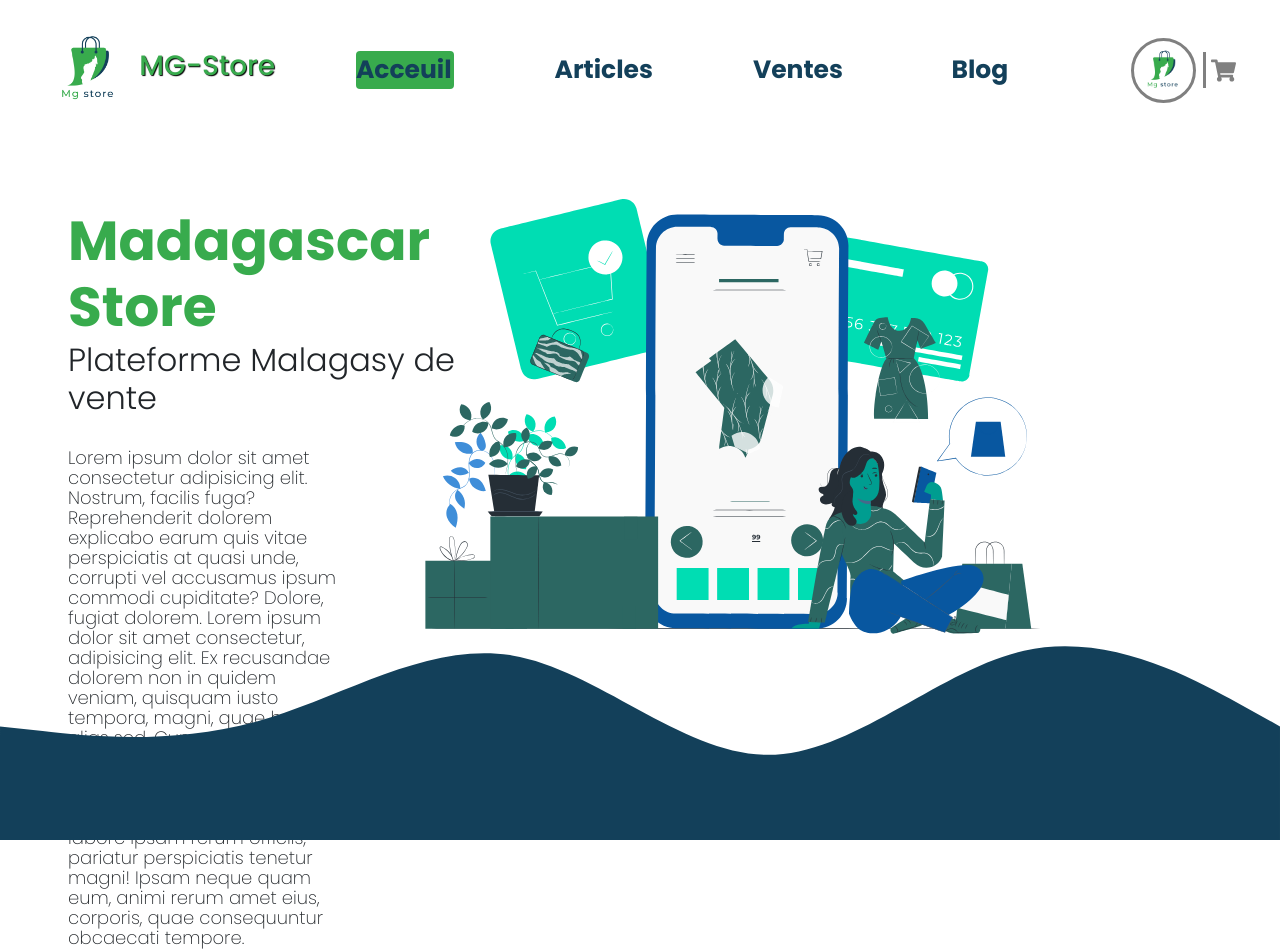
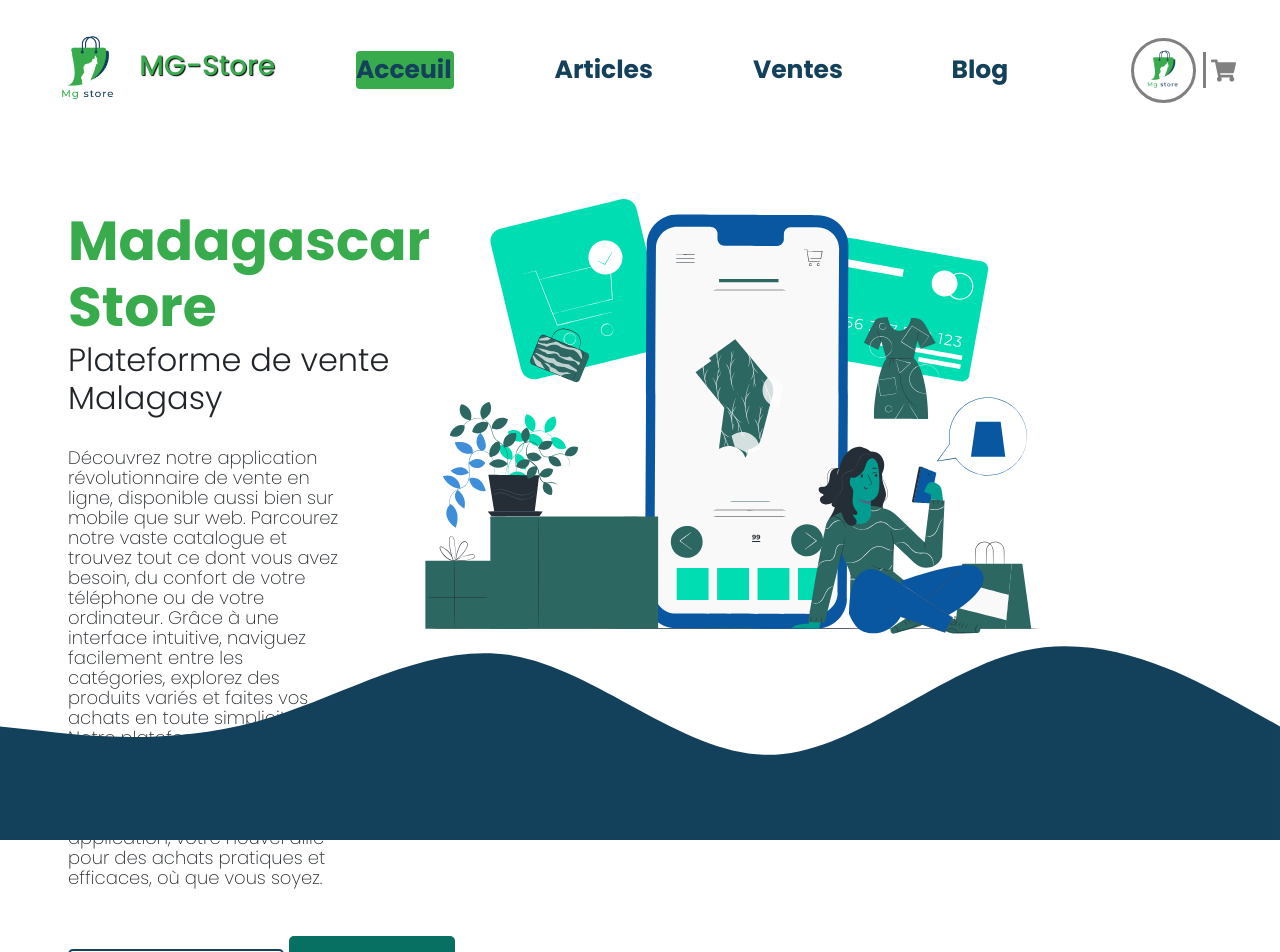
Before and after one commit to Princee04/Mg-Store, a React (Vite) app: page / in a window 1280 px wide. Shown: the top 952 px of the page. Built offline with nearby package versions, Linux system fonts and the light colour scheme.

Commit message:
changing de text intro

```diff
--- a/src/components/intro/Intro.jsx
+++ b/src/components/intro/Intro.jsx
@@ -6,15 +6,10 @@ const Intro = () => {
     return (
         <div className='intro-container'>
             <h1>Madagascar Store</h1>
-            <h2>Plateforme Malagasy de vente </h2>
+            <h2>Plateforme de vente  Malagasy </h2>
             <div className="text-container">
                 <p>
-                    Lorem ipsum dolor sit amet consectetur adipisicing elit. Nostrum, facilis fuga? Reprehenderit dolorem explicabo earum
-                    quis vitae perspiciatis at quasi unde, corrupti vel accusamus ipsum commodi cupiditate? Dolore, fugiat dolorem.
-                    Lorem ipsum dolor sit amet consectetur, adipisicing elit. Ex recusandae dolorem non in quidem veniam, quisquam iusto
-                    tempora, magni, quae harum alias sed. Cum, maiores consequuntur. Consequuntur saepe aspernatur repellat?
-                    Lorem ipsum dolor sit amet consectetur adipisicing elit. Ut labore ipsam rerum officiis, pariatur perspiciatis
-                     tenetur magni! Ipsam neque quam eum, animi rerum amet eius, corporis, quae consequuntur obcaecati tempore.
+                Découvrez notre application révolutionnaire de vente en ligne, disponible aussi bien sur mobile que sur web. Parcourez notre vaste catalogue et trouvez tout ce dont vous avez besoin, du confort de votre téléphone ou de votre ordinateur. Grâce à une interface intuitive, naviguez facilement entre les catégories, explorez des produits variés et faites vos achats en toute simplicité. Notre plateforme vous offre une expérience de shopping fluide et sécurisée, où chaque article est à portée de clic. Simplifiez votre vie avec notre application, votre nouvel allié pour des achats pratiques et efficaces, où que vous soyez.
                 </p>
             </div>
             <div className="btns-container">
```
